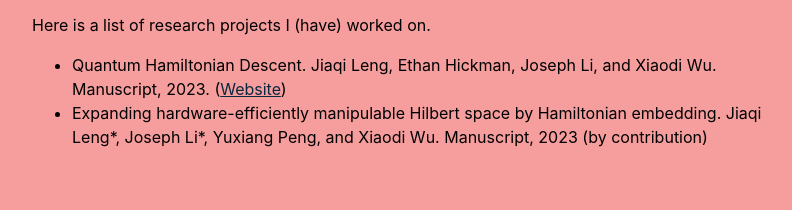
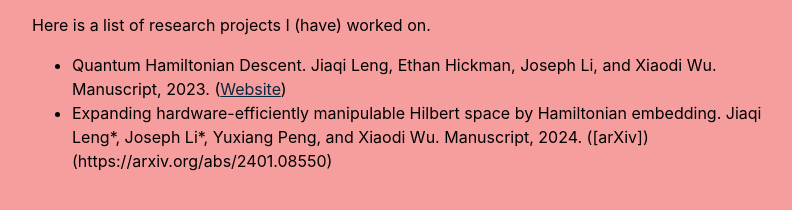
Before and after one commit to jli0108/jli0108.github.io, an Eleventy site: page content/research/index.md in a window 1280 px wide. Shown: the part 160-370 px from the top of the page, without its empty margins (224-1016 px from the left). Built offline with nearby package versions, Linux system fonts and the light colour scheme; Eleventy itself is replaced by a stand-in of ours; files that its build step writes are made by us from their sources.

Commit message:
update hamiltonian embedding

```diff
--- a/content/research/index.md
+++ b/content/research/index.md
@@ -11,4 +11,4 @@ eleventyNavigation:
 Here is a list of research projects I (have) worked on.
 
 - Quantum Hamiltonian Descent. Jiaqi Leng, Ethan Hickman, Joseph Li, and Xiaodi Wu. Manuscript, 2023. ([Website](https://jiaqileng.github.io/quantum-hamiltonian-descent/))
-- Expanding hardware-efficiently manipulable Hilbert space by Hamiltonian embedding. Jiaqi Leng*, Joseph Li*, Yuxiang Peng, and Xiaodi Wu. Manuscript, 2023 (by contribution)
+- Expanding hardware-efficiently manipulable Hilbert space by Hamiltonian embedding. Jiaqi Leng*, Joseph Li*, Yuxiang Peng, and Xiaodi Wu. Manuscript, 2024. ([arXiv])(https://arxiv.org/abs/2401.08550)
```
Also changed, not shown: 1 other file.
